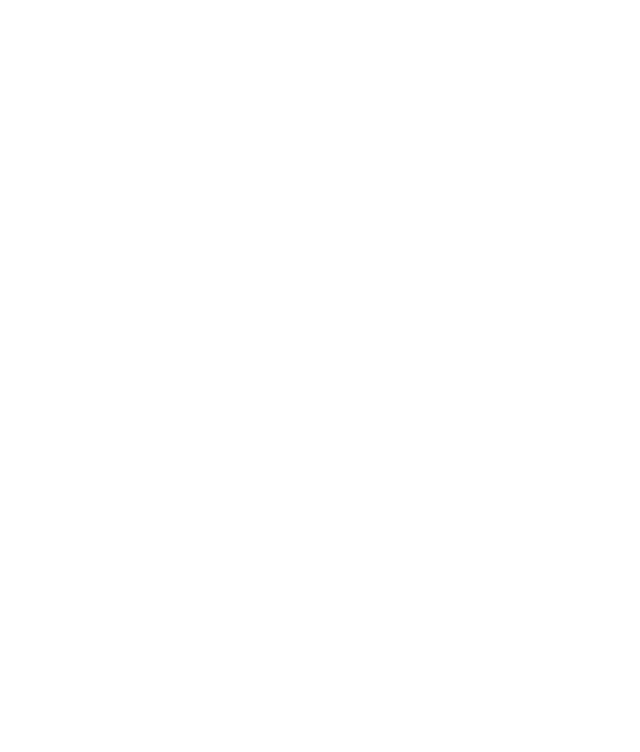
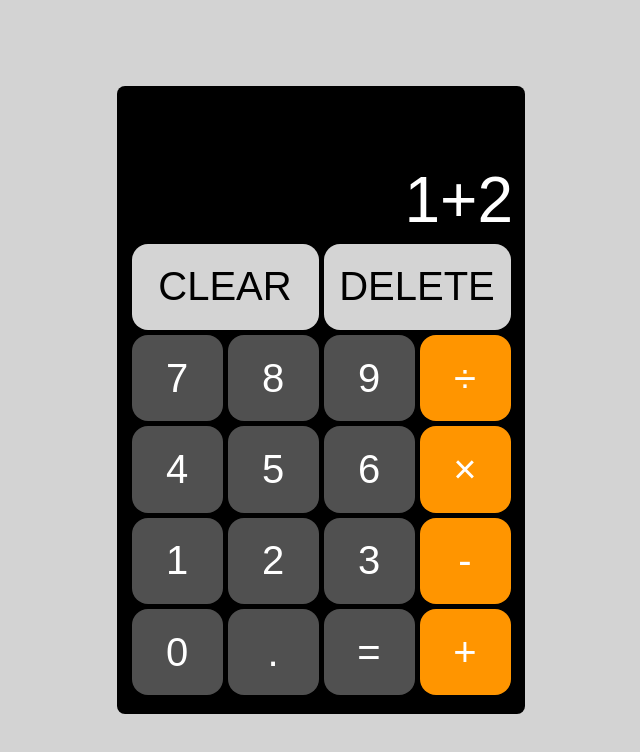
Before and after one commit to leetbeet/calculator, a plain HTML site: page index.html in a window 1280 px wide. Shown: the whole page, without its empty margins (319-959 px from the left). Drawn offline with Linux system fonts and the light colour scheme.

Commit message:
Add calculator UI

```diff
--- a/index.html
+++ b/index.html
@@ -8,6 +8,38 @@
     <script src="./script.js" defer></script>
 </head>
 <body>
-
+    <div id="container">
+        <div id="display" class="inner">
+            1+2
+        </div>
+        <div class="inner">
+            <button id="clear">CLEAR</button>
+            <button id="del">DELETE</button>
+        </div>
+        <div class="inner">
+            <button class="num">7</button>
+            <button class="num">8</button>
+            <button class="num">9</button>
+            <button class="operator">÷</button>
+        </div>
+        <div class="inner">
+            <button class="num">4</button>
+            <button class="num">5</button>
+            <button class="num">6</button>
+            <button class="operator">×</button>
+        </div>
+        <div class="inner">
+            <button class="num">1</button>
+            <button class="num">2</button>
+            <button class="num">3</button>
+            <button class="operator">-</button>
+        </div>
+        <div class="inner">
+            <button>0</button>
+            <button>.</button>
+            <button>=</button>
+            <button class="operator">+</button>
+        </div>
+    </div>
 </body>
 </html>
--- a/styles.css
+++ b/styles.css
@@ -0,0 +1,62 @@
+html, body {
+    display: flex;
+    justify-content: center;
+    align-items: center;
+    height: 100%;
+    width: 100%;
+    margin: 0;
+    padding: 0;
+    font-family: Arial, sans-serif;
+    background-color: lightgray;
+}
+
+#container {
+    display: flex;
+    flex-direction: column;
+    width: 30%;
+    height: 75%;
+    border-radius: 8px;
+    background-color: black;
+    padding: 12px;
+    padding-bottom: 16px;
+}
+
+#display {
+    display: flex;
+    justify-content: right;
+    align-items: end;
+    margin-top: 48px;
+    padding-bottom: 4px;
+    font-size: 64px;
+    color: white;
+}
+
+.inner {
+    display: flex;
+    flex: 1;
+    width: 100%;
+}
+
+button {
+    width: 100%;
+    margin: 2.5px;
+    border-radius: 16px;
+    color: white;
+    font-size: 40px;
+    background-color: rgb(80, 80, 80);
+    border: none;
+    outline: none;
+}
+
+button:active {
+      filter: brightness(70%);
+}
+
+#clear, #del {
+    color: black;
+    background-color: rgb(212, 212, 212);
+}
+
+.operator {
+    background-color: rgb(255, 149, 0);
+}
```
